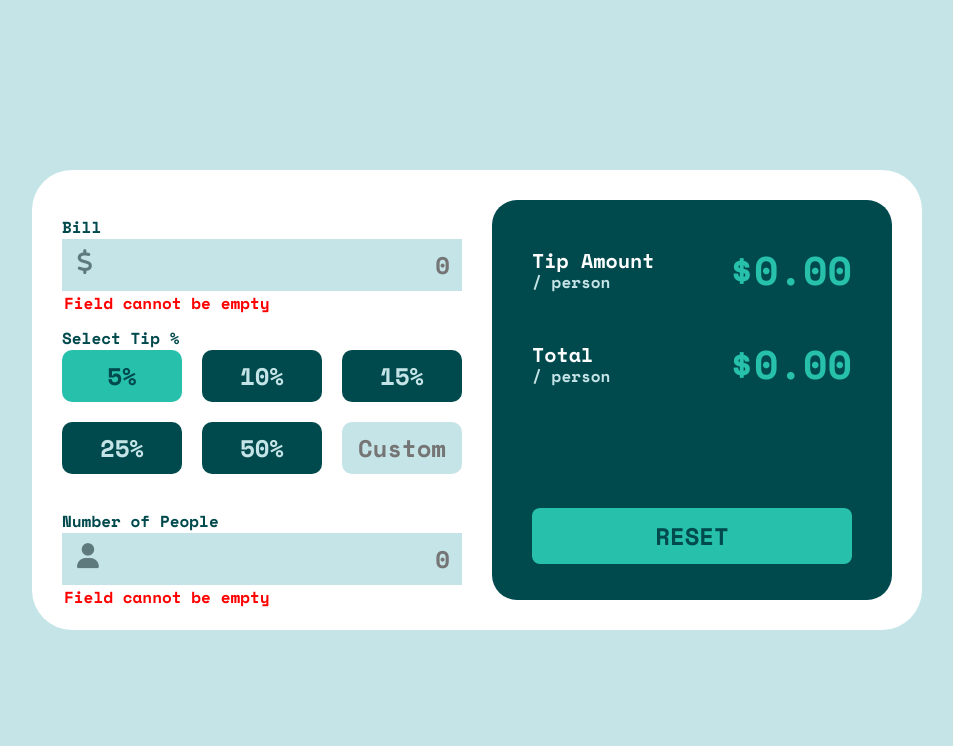
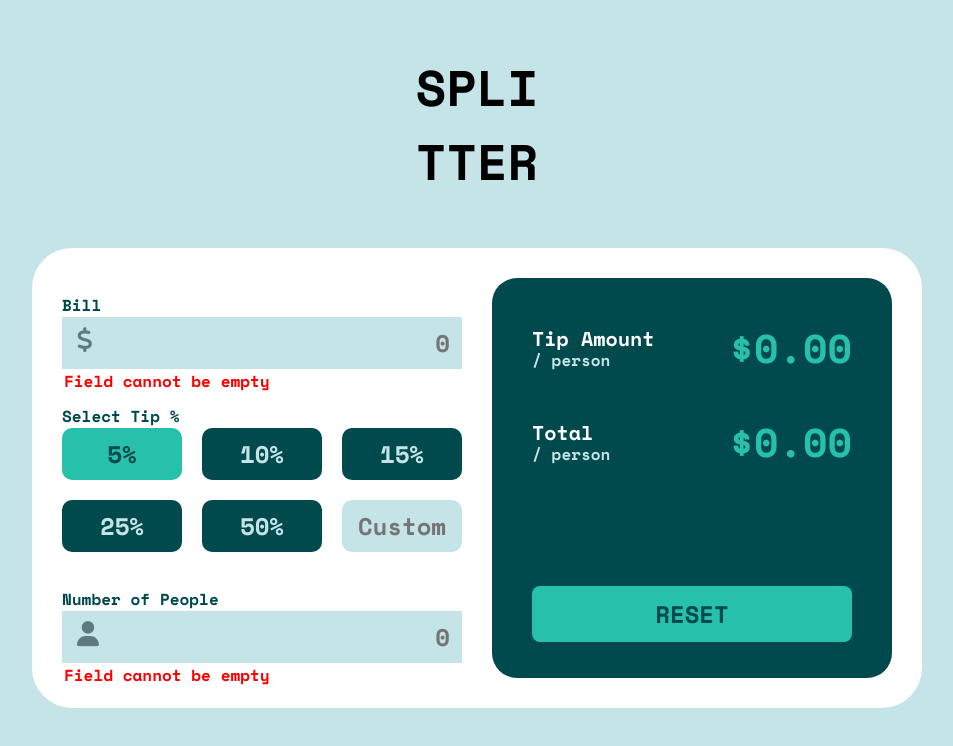
Before and after one commit to Rafael1268/tip-calculator, a website built with webpack: page src/template.html in a window 1280 px wide. Shown: the whole page, without its empty margins (163-1116 px from the left). Built offline with nearby package versions, Linux system fonts and the light colour scheme.

Commit message:
Added logo

```diff
--- a/src/style.css
+++ b/src/style.css
@@ -23,6 +23,13 @@ body {
   background-color: var(--light-cyan);
 }
 
+h2 {
+  font-size: 50px;
+  text-align: center;
+  margin-top: 50px;
+  width: 100%;
+}
+
 h4 {
   position: absolute;
   color: red;
@@ -31,7 +38,6 @@ h4 {
 
 .container {
   width: 100vw;
-  height: 100vh;
   display: flex;
   justify-content: center;
   align-items: center;
@@ -40,6 +46,7 @@ h4 {
 .card {
   background-color: var(--white);
   border-radius: 40px;
+  margin-top: 50px;
   padding: 30px;
   width: max-content;
   display: grid;
--- a/src/template.html
+++ b/src/template.html
@@ -8,6 +8,7 @@
   <title><%= htmlWebpackPlugin.options.title %></title>
 </head>
 <body>
+  <h2>SPLI<br>TTER</h2>
   <div class="container">
     <div class="card">
       <div class="leftSide">
```
